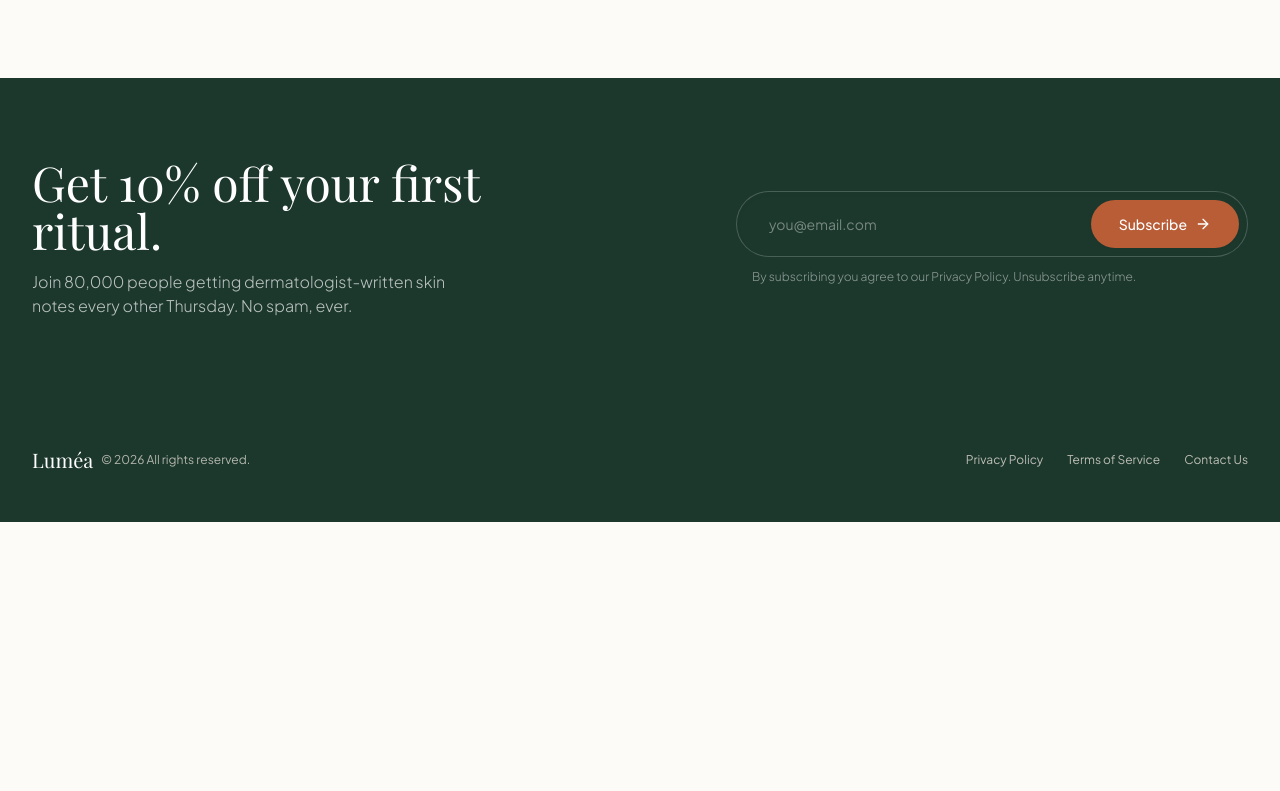
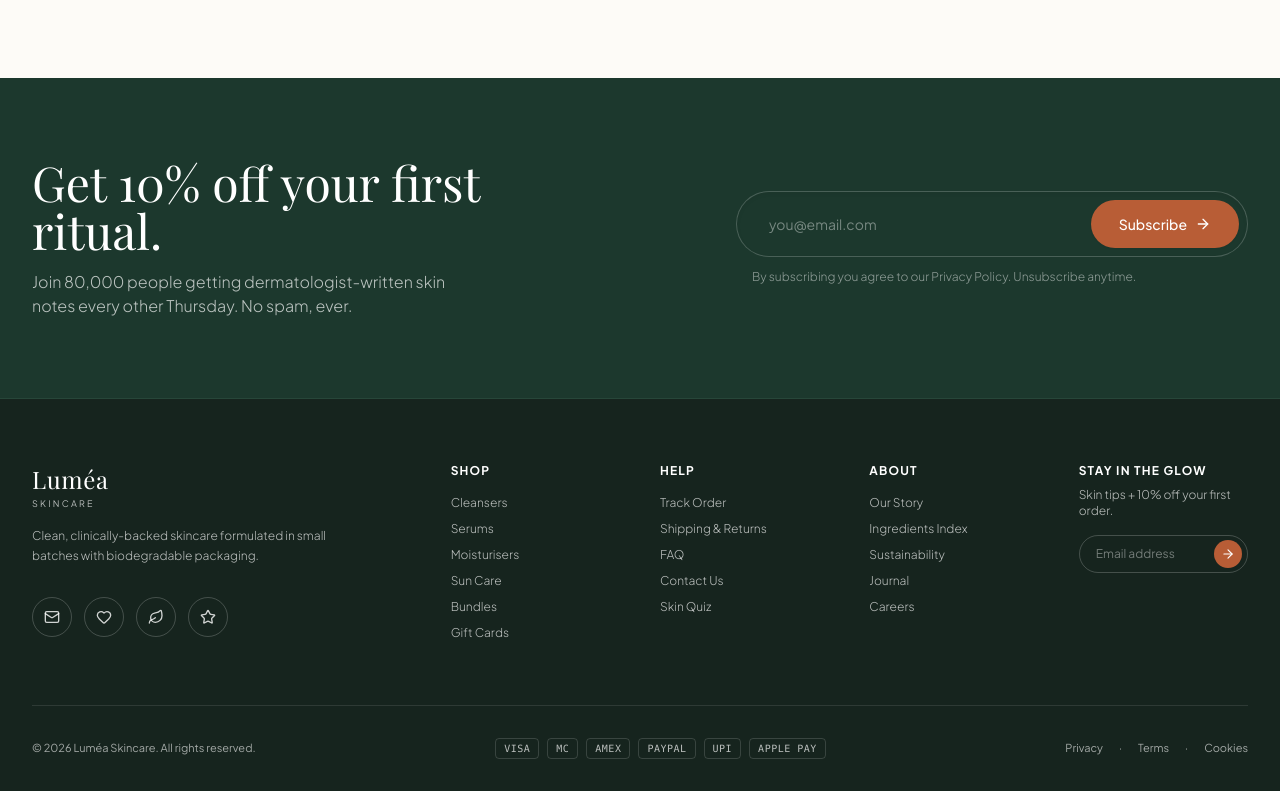
Before and after one commit to akhilavijayanmoonnumackal/Lumea_skincare_E-Commerce-Application, a React (Vite) app in the folder client/: page / in a window 1280 px wide. Shown: the part 4000-4791 px from the top of the page. Before the commit the page ends 4522 px from the top, so only its background shows below. Built offline with nearby package versions, Linux system fonts and the light colour scheme; a web font is replaced by a local one.

Commit message:
footer updated

```diff
--- a/client/src/layouts/MainLayout.tsx
+++ b/client/src/layouts/MainLayout.tsx
@@ -1,29 +1,6 @@
-// import { Outlet } from "react-router-dom";
-
-// function MainLayout() {
-//     return (
-//         <>
-//             <header>
-//                 Lumea Header
-//             </header>
-
-//             <main>
-//                 <Outlet />
-//             </main>
-
-//             <footer>
-//                 Lumea Footer
-//             </footer>
-//         </>
-//     );
-// }
-
-// export default MainLayout;
-
-// C:\PROJECTS_MERN\Lumea-skin care-E-commerce Website\client\src\layouts\MainLayout.tsx
 import { useState } from 'react';
 import { Outlet, Link } from 'react-router-dom';
-import { Search, User, Heart, ShoppingBag, Menu, X, Leaf, Sparkles } from 'lucide-react';
+import { Search, User, Heart, ShoppingBag, Menu, X, Leaf, Star, Mail, ArrowRight } from 'lucide-react';
 
 function MainLayout() {
   const [mobileMenuOpen, setMobileMenuOpen] = useState(false);
@@ -109,17 +86,126 @@
       </main>
 
       {/* Footer Placeholder */}
-      <footer className="bg-[#1C382D] text-[#E5E0D8] py-12 px-4 sm:px-6 lg:px-8 mt-auto">
-        <div className="max-w-7xl mx-auto flex flex-col sm:flex-row items-center justify-between text-sm">
-          <div className="flex items-center space-x-2 mb-4 sm:mb-0">
-            <span className="font-serif text-xl text-white">Luméa</span>
-            <span className="text-xs opacity-75">© {new Date().getFullYear()} All rights reserved.</span>
+      <footer className="w-full bg-[#16241E] text-white pt-16 pb-8 border-t border-[#274639]">
+        <div className="max-w-7xl mx-auto px-4 sm:px-6 lg:px-8">
+
+          {/* Top Footer Columns */}
+          <div className="grid grid-cols-1 md:grid-cols-2 lg:grid-cols-12 gap-10 pb-16 border-b border-white/10">
+
+            {/* Col 1: Brand & Info */}
+            <div className="lg:col-span-4 flex flex-col items-start">
+              <div className="mb-4">
+                <span className="font-serif text-2xl tracking-wide text-white">Luméa</span>
+                <span className="block text-[9px] uppercase tracking-[0.25em] text-white/70 font-sans mt-0.5">Skincare</span>
+              </div>
+              <p className="text-xs text-white/70 font-light leading-relaxed max-w-xs mb-8">
+                Clean, clinically-backed skincare formulated in small batches with biodegradable packaging.
+              </p>
+
+              {/* Social / Circular Icons */}
+              <div className="flex items-center space-x-3">
+                <a href="#mail" className="w-10 h-10 rounded-full border border-white/20 flex items-center justify-center text-white/80 hover:text-white hover:border-white transition-colors">
+                  <Mail size={16} />
+                </a>
+                <a href="#heart" className="w-10 h-10 rounded-full border border-white/20 flex items-center justify-center text-white/80 hover:text-white hover:border-white transition-colors">
+                  <Heart size={16} />
+                </a>
+                <a href="#leaf" className="w-10 h-10 rounded-full border border-white/20 flex items-center justify-center text-white/80 hover:text-white hover:border-white transition-colors">
+                  <Leaf size={16} />
+                </a>
+                <a href="#star" className="w-10 h-10 rounded-full border border-white/20 flex items-center justify-center text-white/80 hover:text-white hover:border-white transition-colors">
+                  <Star size={16} />
+                </a>
+              </div>
+            </div>
+
+            {/* Col 2: Shop Links */}
+            <div className="lg:col-span-2">
+              <h3 className="text-xs font-bold uppercase tracking-widest text-white mb-4">Shop</h3>
+              <ul className="space-y-2.5 text-xs font-light text-white/70">
+                <li><Link to="/#cleansers" className="hover:text-white transition-colors">Cleansers</Link></li>
+                <li><Link to="/#serums" className="hover:text-white transition-colors">Serums</Link></li>
+                <li><Link to="/#moisturisers" className="hover:text-white transition-colors">Moisturisers</Link></li>
+                <li><Link to="/#suncare" className="hover:text-white transition-colors">Sun Care</Link></li>
+                <li><Link to="/#bundles" className="hover:text-white transition-colors">Bundles</Link></li>
+                <li><Link to="/#gift-cards" className="hover:text-white transition-colors">Gift Cards</Link></li>
+              </ul>
+            </div>
+
+            {/* Col 3: Help Links */}
+            <div className="lg:col-span-2">
+              <h3 className="text-xs font-bold uppercase tracking-widest text-white mb-4">Help</h3>
+              <ul className="space-y-2.5 text-xs font-light text-white/70">
+                <li><Link to="/track-order" className="hover:text-white transition-colors">Track Order</Link></li>
+                <li><Link to="/shipping" className="hover:text-white transition-colors">Shipping & Returns</Link></li>
+                <li><Link to="/faq" className="hover:text-white transition-colors">FAQ</Link></li>
+                <li><Link to="/contact" className="hover:text-white transition-colors">Contact Us</Link></li>
+                <li><Link to="/quiz" className="hover:text-white transition-colors">Skin Quiz</Link></li>
+              </ul>
+            </div>
+
+            {/* Col 4: About Links */}
+            <div className="lg:col-span-2">
+              <h3 className="text-xs font-bold uppercase tracking-widest text-white mb-4">About</h3>
+              <ul className="space-y-2.5 text-xs font-light text-white/70">
+                <li><Link to="/story" className="hover:text-white transition-colors">Our Story</Link></li>
+                <li><Link to="/ingredients" className="hover:text-white transition-colors">Ingredients Index</Link></li>
+                <li><Link to="/sustainability" className="hover:text-white transition-colors">Sustainability</Link></li>
+                <li><Link to="/journal" className="hover:text-white transition-colors">Journal</Link></li>
+                <li><Link to="/careers" className="hover:text-white transition-colors">Careers</Link></li>
+              </ul>
+            </div>
+
+            {/* Col 5: Stay in the Glow Newsletter */}
+            <div className="lg:col-span-2">
+              <h3 className="text-xs font-bold uppercase tracking-widest text-white mb-2">Stay in the glow</h3>
+              <p className="text-xs text-white/70 font-light mb-4">Skin tips + 10% off your first order.</p>
+
+              <form onSubmit={(e) => e.preventDefault()} className="relative flex items-center">
+                <input
+                  type="email"
+                  placeholder="Email address"
+                  className="w-full bg-transparent border border-white/20 rounded-full px-4 py-2.5 text-xs text-white placeholder-white/40 focus:outline-none focus:border-white/60 pr-10"
+                />
+                <button
+                  type="submit"
+                  className="absolute right-1.5 w-7 h-7 rounded-full bg-[#B85D36] hover:bg-[#a5522f] flex items-center justify-center text-white transition-colors"
+                >
+                  <ArrowRight size={14} />
+                </button>
+              </form>
+            </div>
+
           </div>
-          <div className="flex space-x-6 text-xs opacity-80">
-            <a href="#" className="hover:underline">Privacy Policy</a>
-            <a href="#" className="hover:underline">Terms of Service</a>
-            <a href="#" className="hover:underline">Contact Us</a>
+
+          {/* Bottom Footer Row: Copyright, Payment Badges & Legal links */}
+          <div className="pt-8 flex flex-col md:flex-row items-center justify-between text-[11px] text-white/60 space-y-4 md:space-y-0">
+            <div>
+              <p>© 2026 Luméa Skincare. All rights reserved.</p>
+            </div>
+
+            {/* Payment Method Badges */}
+            <div className="flex items-center space-x-2">
+              {['VISA', 'MC', 'AMEX', 'PayPal', 'UPI', 'Apple Pay'].map((badge, idx) => (
+                <span
+                  key={idx}
+                  className="border border-white/15 px-2 py-0.5 rounded text-[10px] tracking-wider uppercase font-mono text-white/70"
+                >
+                  {badge}
+                </span>
+              ))}
+            </div>
+
+            {/* Legal Links */}
+            <div className="flex items-center space-x-4">
+              <a href="#privacy" className="hover:text-white transition-colors">Privacy</a>
+              <span>·</span>
+              <a href="#terms" className="hover:text-white transition-colors">Terms</a>
+              <span>·</span>
+              <a href="#cookies" className="hover:text-white transition-colors">Cookies</a>
+            </div>
           </div>
+
         </div>
       </footer>
     </div>
```
